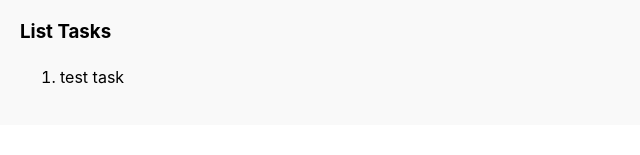
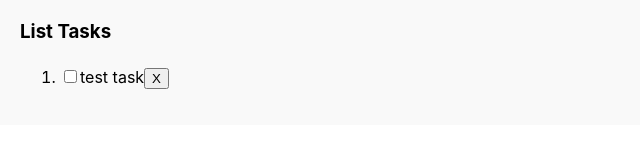
Before and after one commit to MartaPipan/react-vite-16-07-2024, a React (Vite) app: page / in a window 1280 px wide. Shown: the part 140-295 px from the top of the page, without its empty margins (0-640 px from the left). Built offline with nearby package versions, Linux system fonts and the light colour scheme.

Commit message:
create componente Task( for one task (<li key={task.id}>{task.content}</li>)) + (import Task  for Todo  ....jsx)

```diff
--- /dev/null
+++ b/src/components/Task/index.jsx
@@ -0,0 +1,23 @@
+import PropTypes from "prop-types";
+
+const Task = (props) => {
+  const {
+    task: { content, isDone },
+  } = props;
+  return (
+    <li>
+      <input type="checkbox" value={isDone} />
+      <span>{content}</span>
+      <button>X</button>
+    </li>
+  );
+};
+
+Task.propTypes = {
+  task: PropTypes.shape({                         //shape significa [objet]
+    content: PropTypes.string.isRequired,
+    isDone: PropTypes.bool.isRequired,
+  }),
+};
+
+export default Task;
--- a/src/components/Todo/index.jsx
+++ b/src/components/Todo/index.jsx
@@ -1,5 +1,6 @@
 import { Formik, Form, Field } from "formik";
 import useTodo from "../../hooks/useTodo";
+import Task from "../Task";
 import styles from "./Todo.module.scss";
 
 const Todo = () => {
@@ -25,8 +26,9 @@ const Todo = () => {
       <div>
         <h3>List Tasks</h3>
         <ol>
-          {tasks.map((task) => <li key={task.id}>{task.content}</li>
-          )}
+          {tasks.map((task) => (
+            <Task key={task.id} task={task} />
+          ))}
         </ol>
       </div>
     </section>
```
